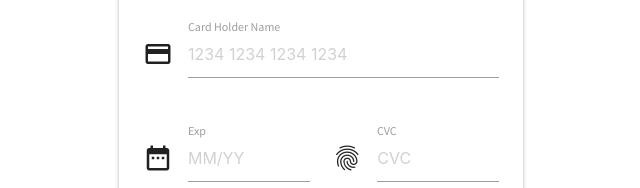
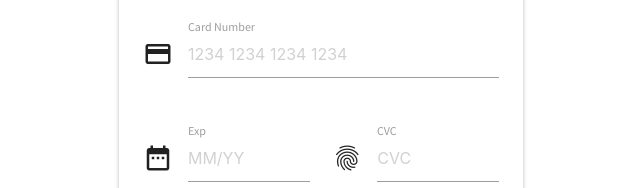
Before and after one commit to sarawasim/twilight_redesign, a plain HTML site: page booking.html in a window 1280 px wide. Shown: the part 251-439 px from the top of the page, 319-959 px from the left. Drawn offline with nearby package versions, Linux system fonts and the light colour scheme.

```diff
--- a/booking.html
+++ b/booking.html
@@ -41,7 +41,7 @@
                         <div class="input-field col s12">
                            <i class="material-icons prefix">credit_card</i>
                            <input placeholder="1234 1234 1234 1234" id="card-number" type="text" class="validate" required>
-                           <label for="card-number">Card Holder Name</label>
+                           <label for="card-number">Card Number</label>
                         </div>
                      </div>
                      <!-- Expiration & CVC -->
```
